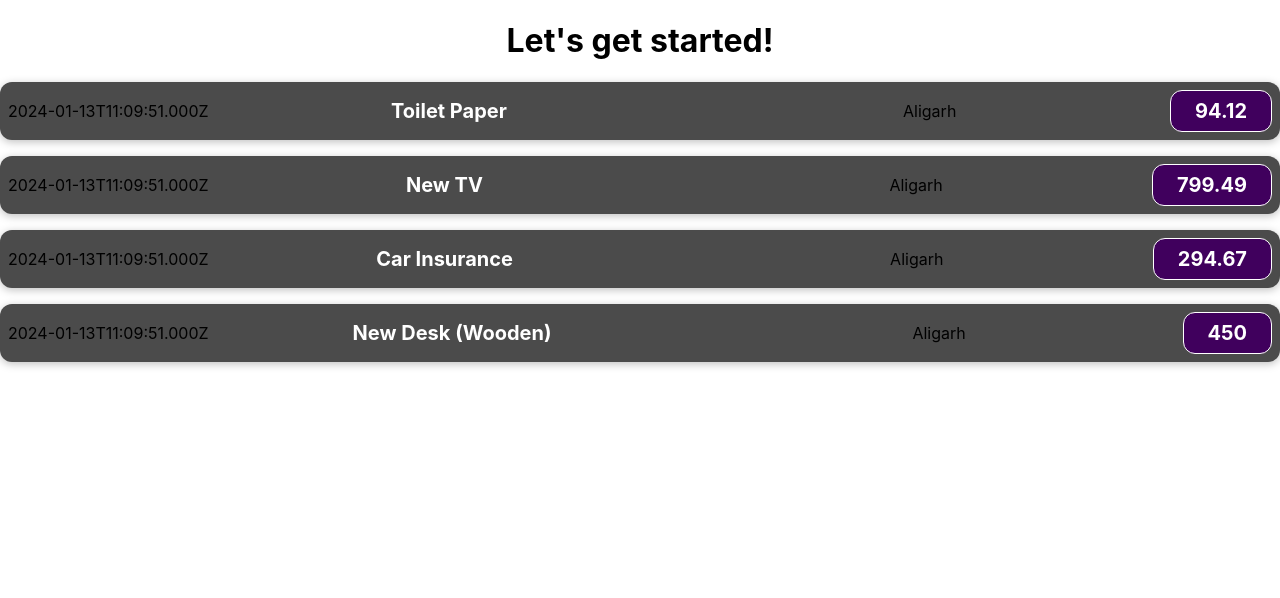
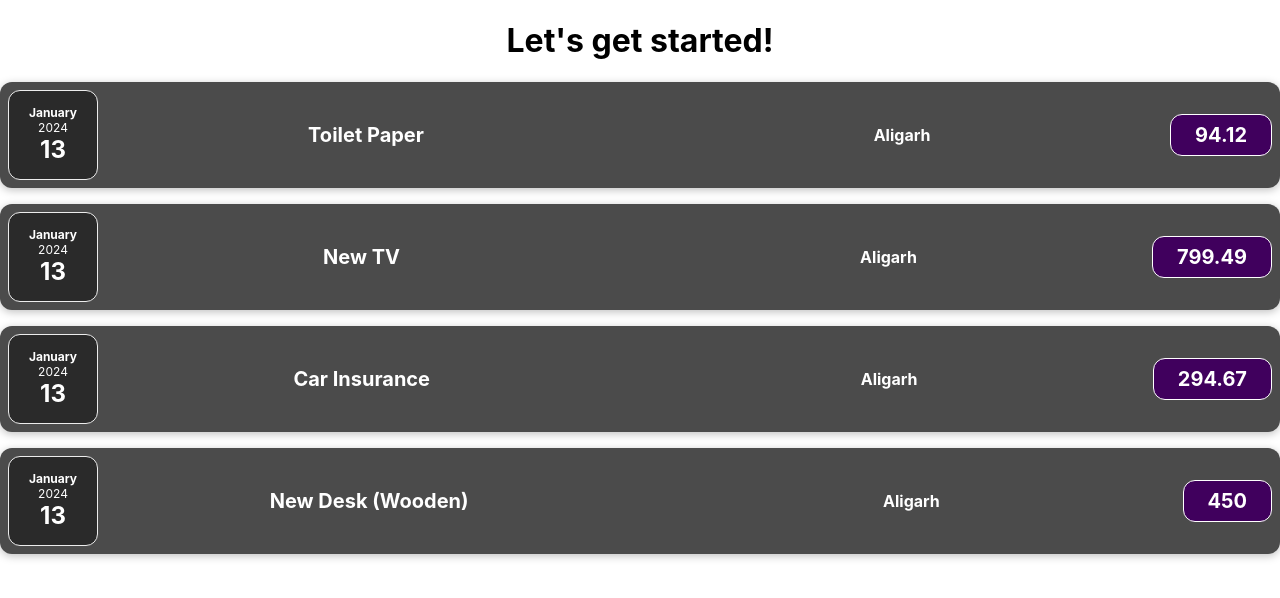
Before and after one commit to Yaambs18/expense-tracker, a React (Create React App) app: page / in a window 1280 px wide. Shown: the top 598 px of the page. Built offline with nearby package versions, Linux system fonts and the light colour scheme.

Commit message:
Spliting Components into multiple comp

```diff
--- a/src/App.js
+++ b/src/App.js
@@ -8,22 +8,22 @@
       title: 'Toilet Paper',
       amount: 94.12,
       date: new Date(),
-      locationOfExpense: 'Aligarh',
+      location: 'Aligarh',
     },
-    { id: 'e2', title: 'New TV', amount: 799.49, date: new Date(), locationOfExpense: 'Aligarh', },
+    { id: 'e2', title: 'New TV', amount: 799.49, date: new Date(), location: 'Aligarh', },
     {
       id: 'e3',
       title: 'Car Insurance',
       amount: 294.67,
       date: new Date(),
-      locationOfExpense: 'Aligarh',
+      location: 'Aligarh',
     },
     {
       id: 'e4',
       title: 'New Desk (Wooden)',
       amount: 450,
       date: new Date(),
-      locationOfExpense: 'Aligarh',
+      location: 'Aligarh',
     },
   ];
   const expenseComp = [];
--- /dev/null
+++ b/src/components/ExpenseDate.css
@@ -0,0 +1,26 @@
+.expense-date {
+  display: flex;
+  flex-direction: column;
+  width: 5.5rem;
+  height: 5.5rem;
+  border: 1px solid #ececec;
+  background-color: #2a2a2a;
+  color: white;
+  border-radius: 12px;
+  align-items: center;
+  justify-content: center;
+}
+
+.expense-date__month {
+  font-size: 0.75rem;
+  font-weight: bold;
+}
+
+.expense-date__year {
+  font-size: 0.75rem;
+}
+
+.expense-date__day {
+  font-size: 1.5rem;
+  font-weight: bold;
+}
--- /dev/null
+++ b/src/components/ExpenseDate.js
@@ -0,0 +1,17 @@
+import './ExpenseDate.css'
+
+function ExpenseDate(props) {
+    const month = props.date.toLocaleString('en-US', { month: 'long' });
+    const day = props.date.toLocaleString('en-US', { day: '2-digit' });
+    const year = props.date.getFullYear();
+
+    return (
+        <div className="expense-date">
+            <div className="expense-date__month">{month}</div>
+            <div className="expense-date__year">{year}</div>
+            <div className="expense-date__day">{day}</div>
+        </div>
+    )
+}
+
+export default ExpenseDate;
--- /dev/null
+++ b/src/components/ExpenseDetails.js
@@ -0,0 +1,16 @@
+import './ExpenseItem.css'
+
+function ExpenseDetails(props) {
+
+    return (
+        <>
+            <div className='expense-item__description'>
+                <h2>{props.expense.title}</h2>
+            </div>
+            <div className='expense-item__location'>{props.expense.location}</div>
+            <div className='expense-item__price'>{props.expense.amount}</div>
+        </>
+    )
+}
+
+export default ExpenseDetails;
--- a/src/components/ExpenseItem.css
+++ b/src/components/ExpenseItem.css
@@ -39,6 +39,8 @@
 
   .expense-item__location {
     font-size: 1rem;
+    font-weight: bold;
+    color: white;
     display: flex;
     flex-direction: column;
     gap: 1rem;
--- a/src/components/ExpenseItem.js
+++ b/src/components/ExpenseItem.js
@@ -1,19 +1,13 @@
+import ExpenseDate from './ExpenseDate';
+import ExpenseDetails from './ExpenseDetails';
 import './ExpenseItem.css';
 
 function ExpenseItem(props) {
-    const expenseDate = new Date();
-    const expenseTitle = "Bike Fuel";
-    const expenseAmount = 500;
-    const locationOfExpense = "Aligarh";
 
     return (
         <div className='expense-item'>
-            <div>{props.expense.date.toISOString()}</div>
-            <div className='expense-item__description'>
-                <h2>{props.expense.title}</h2>
-            </div>
-            <div className='expense-item__location'>{props.expense.locationOfExpense}</div>
-            <div className='expense-item__price'>{props.expense.amount}</div>
+            <ExpenseDate date={props.expense.date} />
+            <ExpenseDetails expense={props.expense} />
         </div>
     )
 }
```
